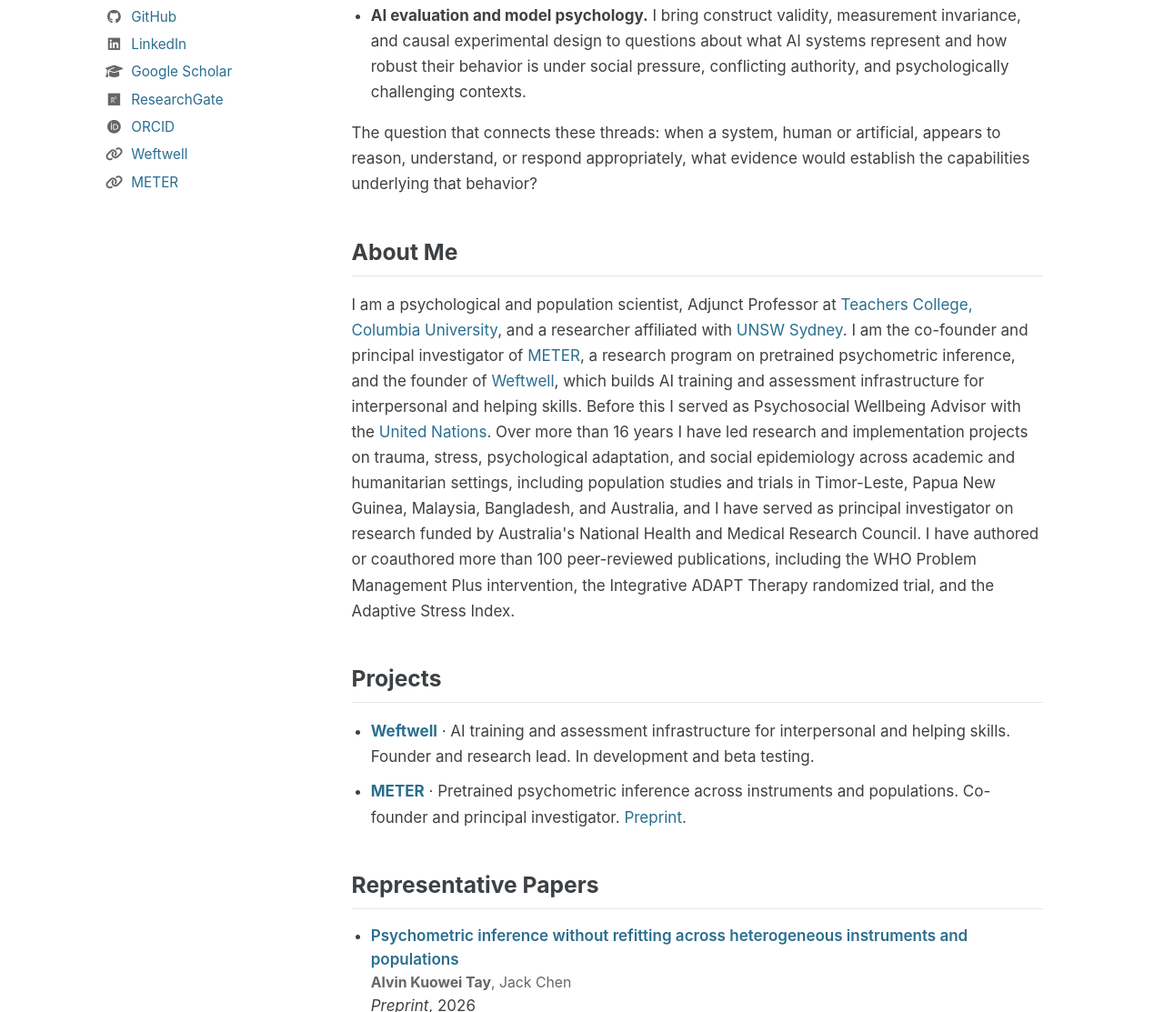
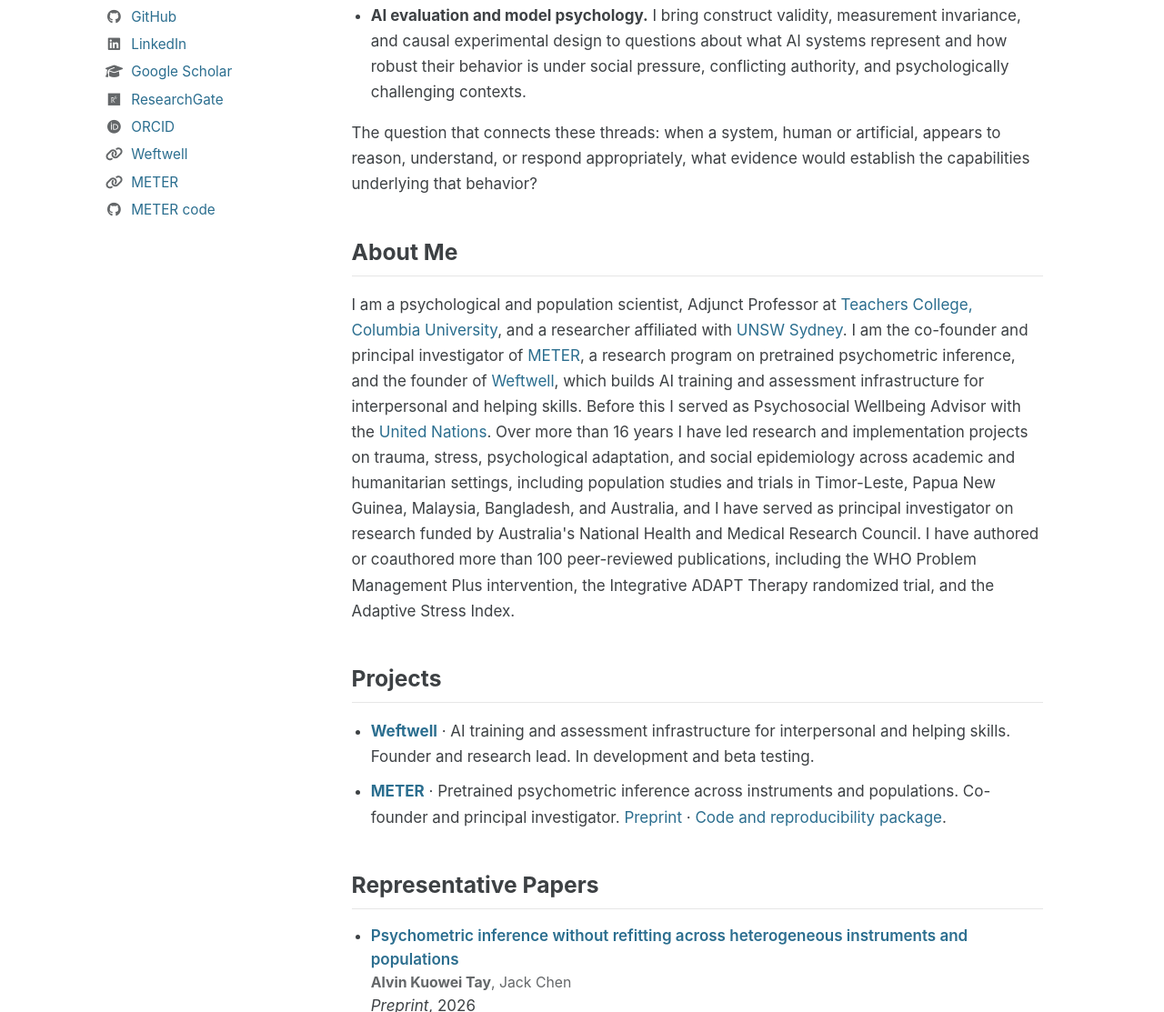
Before and after one commit to alvin-k-tay/alvin-k-tay.github.io, a plain HTML site: page index.html in a window 1280 px wide. Shown: the part 495-1608 px from the top of the page at 91% size. Drawn offline with Linux system fonts and the light colour scheme.

Commit message:
Link METER reproducibility repository
Co-Authored-By: Claude Fable 5.1 <noreply@anthropic.com>

```diff
--- a/index.html
+++ b/index.html
@@ -37,6 +37,7 @@
       <li><a href="https://orcid.org/0000-0002-9330-3929"><i class="fab fa-orcid"></i> ORCID</a></li>
       <li><a href="https://weftwell.com"><i class="fas fa-link"></i> Weftwell</a></li>
       <li><a href="https://meterresearch.ai"><i class="fas fa-link"></i> METER</a></li>
+      <li><a href="https://github.com/meter-psychometrics/meter-paper"><i class="fab fa-github"></i> METER code</a></li>
     </ul>
   </aside>
 
@@ -58,7 +59,7 @@
     <h2 id="projects">Projects</h2>
     <ul class="projects">
       <li><strong><a href="https://weftwell.com">Weftwell</a></strong> · AI training and assessment infrastructure for interpersonal and helping skills. Founder and research lead. In development and beta testing.</li>
-      <li><strong><a href="https://meterresearch.ai">METER</a></strong> · Pretrained psychometric inference across instruments and populations. Co-founder and principal investigator. <a href="https://doi.org/10.21203/rs.3.rs-10910303/v1">Preprint</a>.</li>
+      <li><strong><a href="https://meterresearch.ai">METER</a></strong> · Pretrained psychometric inference across instruments and populations. Co-founder and principal investigator. <a href="https://doi.org/10.21203/rs.3.rs-10910303/v1">Preprint</a> · <a href="https://github.com/meter-psychometrics/meter-paper">Code and reproducibility package</a>.</li>
     </ul>
 
     <h2 id="representative">Representative Papers</h2>
```
